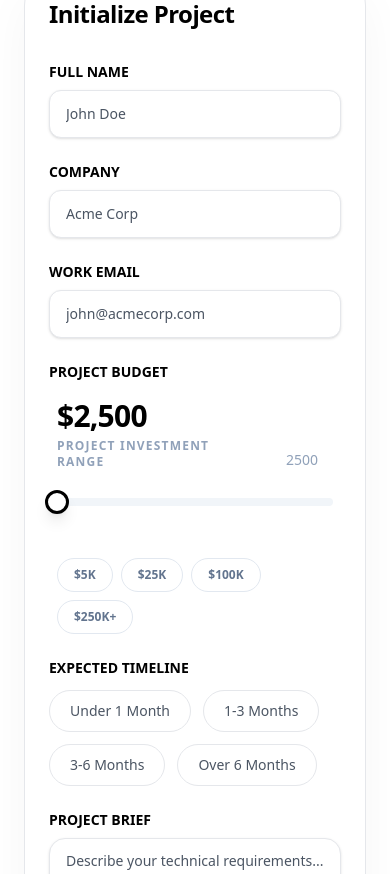
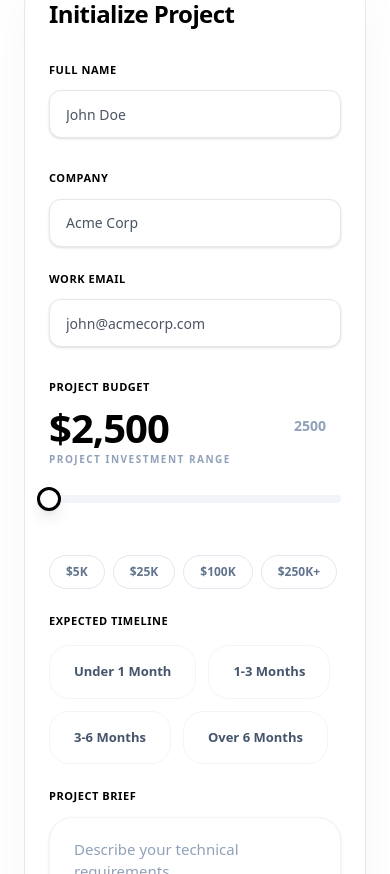
Before and after one commit to Tirth-Sachani/QuntamLayerAI, a Next.js app in the folder frontend/: page / in a window 390 px wide. Shown: the part 10530-11404 px from the top of the page. Built offline with nearby package versions, Linux system fonts and the light colour scheme; grey boxes are pictures that could not be loaded.

Commit message:
style: polish contact form formatting to match design image

```diff
--- a/frontend/src/components/sections/ContactSection.tsx
+++ b/frontend/src/components/sections/ContactSection.tsx
@@ -141,9 +141,9 @@ export function ContactSection() {
                         <div className="rounded-[32px] border border-border-light bg-white shadow-[0_20px_50px_rgba(0,0,0,0.04)] p-6 sm:p-10 md:p-12 relative z-20">
                             <h3 className="text-2xl font-bold mb-8 tracking-tight">Initialize Project</h3>
                             <form onSubmit={handleSubmit} className="space-y-6" suppressHydrationWarning>
-                                <div className="grid grid-cols-1 sm:grid-cols-2 gap-6">
+                                <div className="grid grid-cols-1 sm:grid-cols-2 gap-x-8 gap-y-8">
                                     <div>
-                                        <label className="block text-sm font-semibold text-foreground mb-2">FULL NAME</label>
+                                        <label className="block text-[11px] font-bold text-foreground uppercase tracking-wider mb-3">FULL NAME</label>
                                         <Input
                                             placeholder="John Doe"
                                             value={formData.name}
@@ -153,7 +153,7 @@ export function ContactSection() {
                                         />
                                     </div>
                                     <div>
-                                        <label className="block text-sm font-semibold text-foreground mb-2">COMPANY</label>
+                                        <label className="block text-[11px] font-bold text-foreground uppercase tracking-wider mb-3">COMPANY</label>
                                         <Input
                                             placeholder="Acme Corp"
                                             value={formData.company}
@@ -163,9 +163,9 @@ export function ContactSection() {
                                         />
                                     </div>
                                 </div>
-                                <div className="grid grid-cols-1 sm:grid-cols-2 gap-6">
+                                <div className="grid grid-cols-1 sm:grid-cols-2 gap-x-8 gap-y-8">
                                     <div>
-                                        <label className="block text-sm font-semibold text-foreground mb-2">WORK EMAIL</label>
+                                        <label className="block text-[11px] font-bold text-foreground uppercase tracking-wider mb-3">WORK EMAIL</label>
                                         <Input
                                             type="email"
                                             placeholder="john@acmecorp.com"
@@ -176,25 +176,25 @@ export function ContactSection() {
                                         />
                                     </div>
                                     <div>
-                                        <label className="block text-sm font-semibold text-foreground mb-4">PROJECT BUDGET</label>
+                                        <label className="block text-[11px] font-bold text-foreground uppercase tracking-wider mb-3">PROJECT BUDGET</label>
                                         <BudgetRangeSelector
                                             value={parseInt(formData.budget) || 2500}
                                             onChange={(val) => setFormData({ ...formData, budget: val.toString() })}
-                                            className="px-2"
+                                            className="px-0"
                                         />
                                     </div>
                                 </div>
                                 <div>
-                                    <label className="block text-sm font-semibold text-foreground mb-3">EXPECTED TIMELINE</label>
+                                    <label className="block text-[11px] font-bold text-foreground uppercase tracking-wider mb-4">EXPECTED TIMELINE</label>
                                     <div className="flex flex-wrap gap-3">
                                         {["Under 1 Month", "1-3 Months", "3-6 Months", "Over 6 Months"].map((timeline) => (
                                             <button
                                                 type="button"
                                                 key={timeline}
                                                 onClick={() => setFormData({ ...formData, project_type: timeline })}
-                                                className={`px-5 py-2.5 rounded-full border text-sm font-medium transition-all ${formData.project_type === timeline
-                                                    ? "bg-foreground text-white border-foreground shadow-md"
-                                                    : "bg-white text-secondary-text border-border-light hover:border-gray-300 hover:bg-gray-50 bg-opacity-50"
+                                                className={`px-6 py-4 rounded-[20px] border text-[13px] font-bold transition-all ${formData.project_type === timeline
+                                                    ? "bg-black text-white border-black shadow-lg"
+                                                    : "bg-white text-slate-600 border-slate-100 hover:border-slate-300 hover:bg-slate-50"
                                                     }`}
                                                 suppressHydrationWarning
                                             >
@@ -204,11 +204,11 @@ export function ContactSection() {
                                     </div>
                                 </div>
                                 <div>
-                                    <label className="block text-sm font-semibold text-foreground mb-2">PROJECT BRIEF</label>
+                                    <label className="block text-[11px] font-bold text-foreground uppercase tracking-wider mb-3">PROJECT BRIEF</label>
                                     <textarea
                                         rows={4}
                                         placeholder="Describe your technical requirements..."
-                                        className="flex w-full rounded-2xl border border-border-light bg-white px-4 py-3 text-sm text-foreground shadow-sm transition-colors focus-visible:outline-none focus-visible:ring-1 focus-visible:ring-primary-500 resize-none placeholder:text-secondary-text"
+                                        className="flex w-full rounded-3xl border border-slate-100 bg-white px-6 py-5 text-[15px] text-foreground shadow-sm transition-colors focus-visible:outline-none focus-visible:ring-1 focus-visible:ring-black/10 resize-none placeholder:text-slate-400"
                                         value={formData.message}
                                         onChange={(e) => setFormData({ ...formData, message: e.target.value })}
                                         suppressHydrationWarning
--- a/frontend/src/components/ui/BudgetRangeSelector.tsx
+++ b/frontend/src/components/ui/BudgetRangeSelector.tsx
@@ -87,12 +87,12 @@ export function BudgetRangeSelector({
 
   return (
     <div className={cn("space-y-6 select-none", className)}>
-      <div className="flex items-end justify-between mb-2">
+      <div className="flex items-start justify-between mb-2">
         <div className="flex flex-col">
-          <span className="text-3xl font-black tracking-tight text-black transition-all duration-300">
+          <span className="text-[2.5rem] font-bold tracking-tight text-black leading-none mb-1 transition-all duration-300">
             {formatValue(inputValue)}
           </span>
-          <span className="text-xs font-bold text-slate-400 uppercase tracking-widest mt-1">
+          <span className="text-[10px] font-bold text-slate-400 uppercase tracking-[0.15em]">
             Project Investment Range
           </span>
         </div>
@@ -105,7 +105,7 @@ export function BudgetRangeSelector({
             setInputValue(val);
             onChange(val);
           }}
-          className="w-24 text-right bg-transparent border-none text-sm font-medium text-slate-400 focus:outline-none focus:text-black transition-colors"
+          className="w-16 text-right bg-transparent border-none text-sm font-semibold text-slate-400 focus:outline-none focus:text-black transition-colors pt-2"
           min={min}
           max={max}
         />
```
